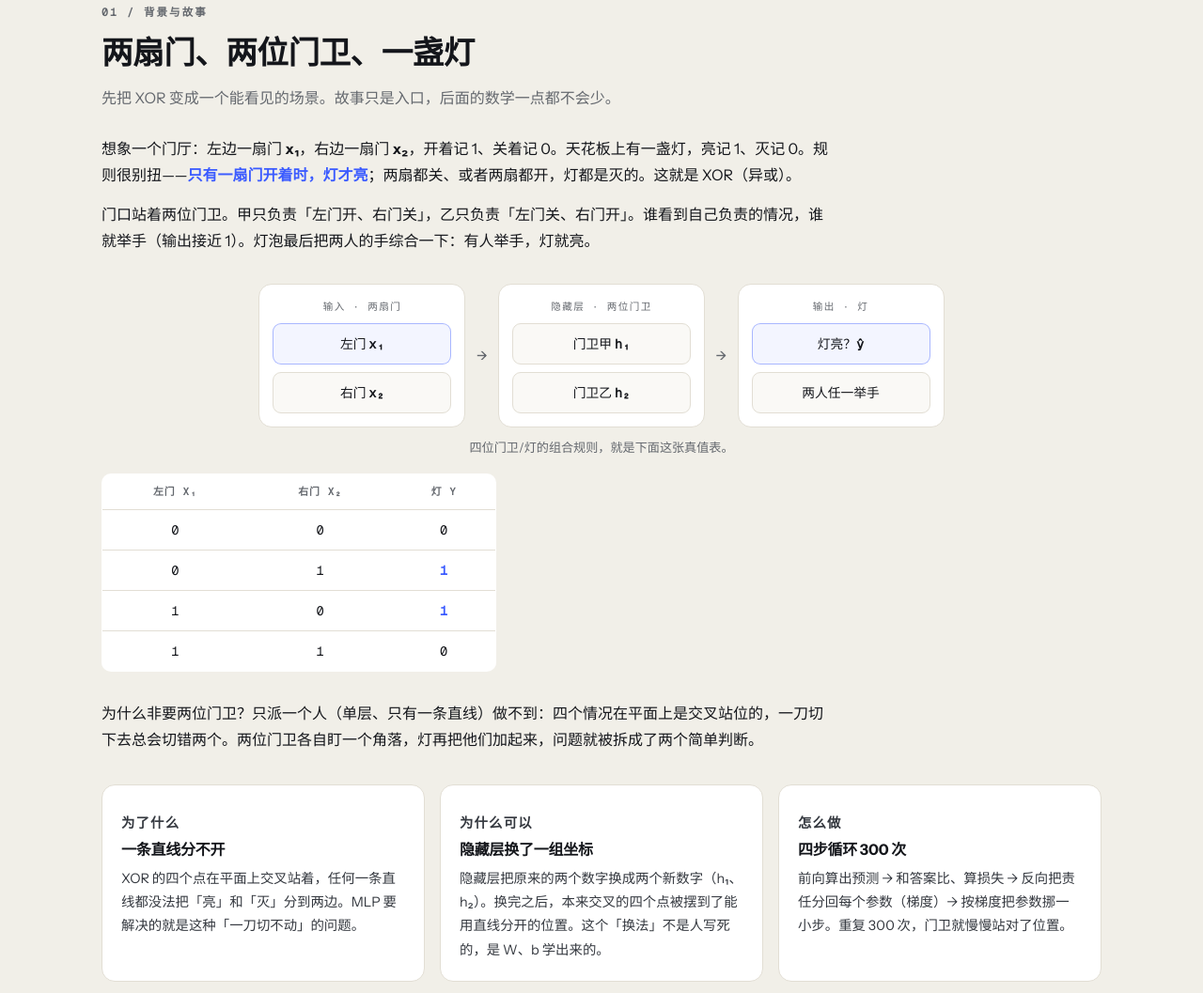
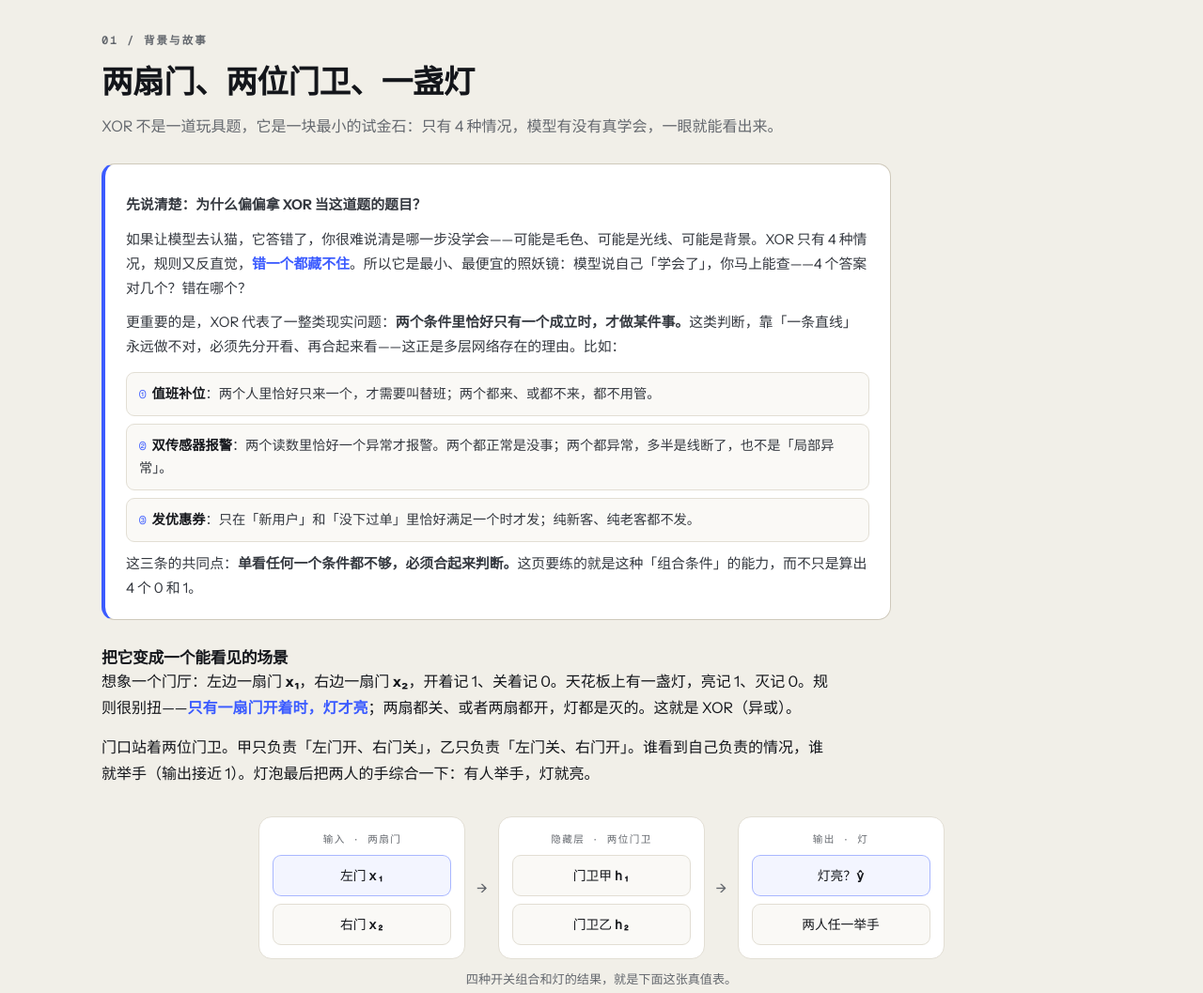
Before and after one commit to STqingfengOwO/agent-portfolio, a plain HTML site: page mlp.html in a window 1280 px wide. Shown: the part 562-1619 px from the top of the page at 94% size. Drawn offline with Linux system fonts and the light colour scheme.

Commit message:
Rewrite MLP page: story, manual tuning, seven steps, one Adam step, full training

```diff
--- a/mlp.html
+++ b/mlp.html
@@ -173,6 +173,24 @@
   .story-arrow { align-self: center; font-family: var(--font-mono); color: var(--muted); font-size: 1.1rem; }
   .story-note { font-size: .82rem; color: var(--muted); text-align: center; margin-top: 10px; }
 
+  .why {
+    background: var(--card); border: 1px solid var(--rule-strong);
+    border-left: 4px solid var(--accent); border-radius: var(--radius);
+    padding: 20px 22px; margin-top: 26px; max-width: 840px;
+  }
+  .why__q { font-weight: 700; font-size: 1.02rem; color: var(--ink); }
+  .why p { font-size: .93rem; color: var(--ink-soft); margin-top: 10px; }
+  .why-list { list-style: none; margin: 14px 0 0; padding: 0; display: grid; gap: 8px; }
+  .why-list li {
+    background: var(--bg); border: 1px solid var(--rule); border-radius: 9px;
+    padding: 10px 13px; font-size: .89rem; color: var(--ink-soft);
+  }
+  .why-list b { color: var(--ink); }
+  .why-list i {
+    font-family: var(--font-mono); font-style: normal;
+    color: var(--accent); font-size: .78rem; margin-right: 6px;
+  }
+
   .xor-table { max-width: 420px; margin-top: 26px; }
   .xor-table table { border: 1px solid var(--rule); border-radius: 10px; overflow: hidden; background: var(--card); }
   .xor-table th, .xor-table td { text-align: center; padding: 9px 10px; }
@@ -407,7 +425,7 @@
   <div class="wrap hero__inner">
     <p class="hero__kicker">Homework 02 · 第二次作业 / 第 15 节</p>
     <h1 class="hero__title">MLP 是怎么学会 XOR 的</h1>
-    <p class="hero__lead">两扇门、两位门卫、一盏灯。这页从这个小故事出发，先手动调参数，再把一次计算拆成七步，然后只走一步梯度，最后看完整 300 轮训练。所有数字都是浏览器里现算的。</p>
+    <p class="hero__lead">XOR 不是玩具题，而是检验「多层网络到底比一条直线强在哪」的最小实验。这页从两扇门的小故事出发，先手动调参数，再把一次计算拆成七步，然后只走一步梯度，最后看完整 300 轮训练。所有数字都是浏览器里现算的。</p>
     <div class="hero__meta">
       <span class="chip chip--dark">2 → 2 → 1</span>
       <span class="chip chip--dark">4 个 XOR 样本</span>
@@ -448,10 +466,23 @@
       <div class="section__head">
         <p class="eyebrow">01 / 背景与故事</p>
         <h2>两扇门、两位门卫、一盏灯</h2>
-        <p>先把 XOR 变成一个能看见的场景。故事只是入口，后面的数学一点都不会少。</p>
-      </div>
-
-      <div class="prose" style="margin-top:26px">
+        <p>XOR 不是一道玩具题，它是一块最小的试金石：只有 4 种情况，模型有没有真学会，一眼就能看出来。</p>
+      </div>
+
+      <div class="why">
+        <p class="why__q">先说清楚：为什么偏偏拿 XOR 当这道题的题目？</p>
+        <p>如果让模型去认猫，它答错了，你很难说清是哪一步没学会——可能是毛色、可能是光线、可能是背景。XOR 只有 4 种情况，规则又反直觉，<mark class="key">错一个都藏不住</mark>。所以它是最小、最便宜的照妖镜：模型说自己「学会了」，你马上能查——4 个答案对几个？错在哪个？</p>
+        <p>更重要的是，XOR 代表了一整类现实问题：<b>两个条件里恰好只有一个成立时，才做某件事。</b>这类判断，靠「一条直线」永远做不对，必须先分开看、再合起来看——这正是多层网络存在的理由。比如：</p>
+        <ul class="why-list">
+          <li><i>①</i><b>值班补位</b>：两个人里恰好只来一个，才需要叫替班；两个都来、或都不来，都不用管。</li>
+          <li><i>②</i><b>双传感器报警</b>：两个读数里恰好一个异常才报警。两个都正常是没事；两个都异常，多半是线断了，也不是「局部异常」。</li>
+          <li><i>③</i><b>发优惠券</b>：只在「新用户」和「没下过单」里恰好满足一个时才发；纯新客、纯老客都不发。</li>
+        </ul>
+        <p>这三条的共同点：<b>单看任何一个条件都不够，必须合起来判断。</b>这页要练的就是这种「组合条件」的能力，而不只是算出 4 个 0 和 1。</p>
+      </div>
+
+      <div class="prose" style="margin-top:30px">
+        <h3>把它变成一个能看见的场景</h3>
         <p>想象一个门厅：左边一扇门 <b>x₁</b>，右边一扇门 <b>x₂</b>，开着记 1、关着记 0。天花板上有一盏灯，亮记 1、灭记 0。规则很别扭——<mark class="key">只有一扇门开着时，灯才亮</mark>；两扇都关、或者两扇都开，灯都是灭的。这就是 XOR（异或）。</p>
         <p>门口站着两位门卫。甲只负责「左门开、右门关」，乙只负责「左门关、右门开」。谁看到自己负责的情况，谁就举手（输出接近 1）。灯泡最后把两人的手综合一下：有人举手，灯就亮。</p>
       </div>
@@ -475,7 +506,7 @@
           <div class="story-box">两人任一举手</div>
         </div>
       </div>
-      <p class="story-note">四位门卫/灯的组合规则，就是下面这张真值表。</p>
+      <p class="story-note">四种开关组合和灯的结果，就是下面这张真值表。</p>
 
       <div class="table-wrap xor-table">
         <table>
@@ -490,26 +521,28 @@
       </div>
 
       <div class="prose" style="margin-top:30px">
-        <p>为什么非要两位门卫？只派一个人（单层、只有一条直线）做不到：四个情况在平面上是交叉站位的，一刀切下去总会切错两个。两位门卫各自盯一个角落，灯再把他们加起来，问题就被拆成了两个简单判断。</p>
+        <h3>为什么一个人不行：拿尺子在纸上画一刀</h3>
+        <p>把 4 种情况画在一张纸上：横轴是左门，纵轴是右门，四个情况正好落在四个角。<b>灯亮的两个角在左上和右下，灯灭的两个角在左下和右上。</b>现在拿一把尺子画一条直线，要求「亮」全在一边、「灭」全在另一边——怎么斜都不行，总有一个亮的一个灭的挤在同一侧。</p>
+        <p>两位门卫的办法就朴素了：甲只认「左上这个角」，乙只认「右下这个角」，各自圈住自己那一小块。灯不关心细节，只问一句：有人举手吗？有人就亮。一个「怎么切都不对」的问题，就这样被拆成两个「很好切」的小问题。</p>
       </div>
 
       <div class="qa-grid">
         <article class="qa">
           <p class="eyebrow">为了什么</p>
-          <h3>一条直线分不开</h3>
-          <div class="tone-plain"><span class="tone-label">通俗版</span><p>XOR 的四个点在平面上交叉站着，任何一条直线都没法把「亮」和「灭」分到两边。MLP 要解决的就是这种「一刀切不动」的问题。</p></div>
-          <div class="tone-strict"><span class="tone-label">严谨版</span><p>单层感知机的决策边界是输入空间中的一张超平面。XOR 的正负样本不线性可分，所以单层模型不可能以零误差分类。</p></div>
+          <h3>练的是「组合条件」</h3>
+          <div class="tone-plain"><span class="tone-label">通俗版</span><p>这道题的真正目的不是算出这 4 个 0 和 1，而是练一件更普遍的事：<b>有些判断，单看一个条件永远不对，必须让机器自己先拆出中间结论，再合起来用。</b>XOR 是这件事最小的例子，学会它，就学会了一类问题。</p></div>
+          <div class="tone-strict"><span class="tone-label">严谨版</span><p>XOR 是线性不可分的布尔函数，任何单层线性模型都无法零误差拟合。把它作为最小基准，可以检验模型是否具备至少一层非线性特征变换能力。</p></div>
         </article>
         <article class="qa">
           <p class="eyebrow">为什么可以</p>
           <h3>隐藏层换了一组坐标</h3>
-          <div class="tone-plain"><span class="tone-label">通俗版</span><p>隐藏层把原来的两个数字换成两个新数字（h₁、h₂）。换完之后，本来交叉的四个点被摆到了能用直线分开的位置。这个「换法」不是人写死的，是 W、b 学出来的。</p></div>
+          <div class="tone-plain"><span class="tone-label">通俗版</span><p>一条直线只能切一刀，所以切不开。隐藏层先把 4 个点搬到新位置（h₁、h₂ 就是新坐标），搬到能一刀切开的地方，输出层再切。<b>关键：搬到哪儿不是人规定的，是训练自己找出来的。</b></p></div>
           <div class="tone-strict"><span class="tone-label">严谨版</span><p>隐藏层计算 h = σ(Wx + b)，把输入映射到新的特征空间。只要隐藏单元足够，这个映射可以把 XOR 的四个样本送到线性可分的位置，输出层只需在新空间里确定一个线性判别面。</p></div>
         </article>
         <article class="qa">
           <p class="eyebrow">怎么做</p>
           <h3>四步循环 300 次</h3>
-          <div class="tone-plain"><span class="tone-label">通俗版</span><p>前向算出预测 → 和答案比、算损失 → 反向把责任分回每个参数（梯度）→ 按梯度把参数挪一小步。重复 300 次，门卫就慢慢站对了位置。</p></div>
+          <div class="tone-plain"><span class="tone-label">通俗版</span><p>前向算出预测 → 和答案比、算损失 → 反向把责任分回每个参数（梯度）→ 按梯度把参数挪一小步。重复 300 次，门卫就慢慢站对了位置。<b>从头到尾没人告诉它该站哪，只靠这 4 个样本和这只循环。</b></p></div>
           <div class="tone-strict"><span class="tone-label">严谨版</span><p>前向传播得到 logits 与概率；以二元交叉熵为损失；反向传播用链式法则求各参数偏导；Adam 依据一阶、二阶矩估计做自适应步长更新。整批 4 个样本每轮更新一次。</p></div>
         </article>
       </div>
@@ -521,7 +554,7 @@
       <div class="section__head">
         <p class="eyebrow">02 / 手动调参</p>
         <h2>先亲手拧一遍这 9 个旋钮</h2>
-        <p>训练之前，先自己调。每个滑杆对应一个可学习参数，拖动时右边的网络、决策边界、隐藏层坐标会立刻重算。你会很快发现：随便调通常分不开，凑出正确的形状并不容易。</p>
+        <p>训练之前，先自己调。每个滑杆对应一个可学习参数，拖动时右边的网络、决策边界、隐藏层坐标会立刻重算。<b>目标只有一个：让 4 个点都被自己颜色的区域包住。</b>试两下就会发现，瞎调基本分不开——这正是需要训练的原因。</p>
       </div>
 
       <div class="manual-grid">
```
